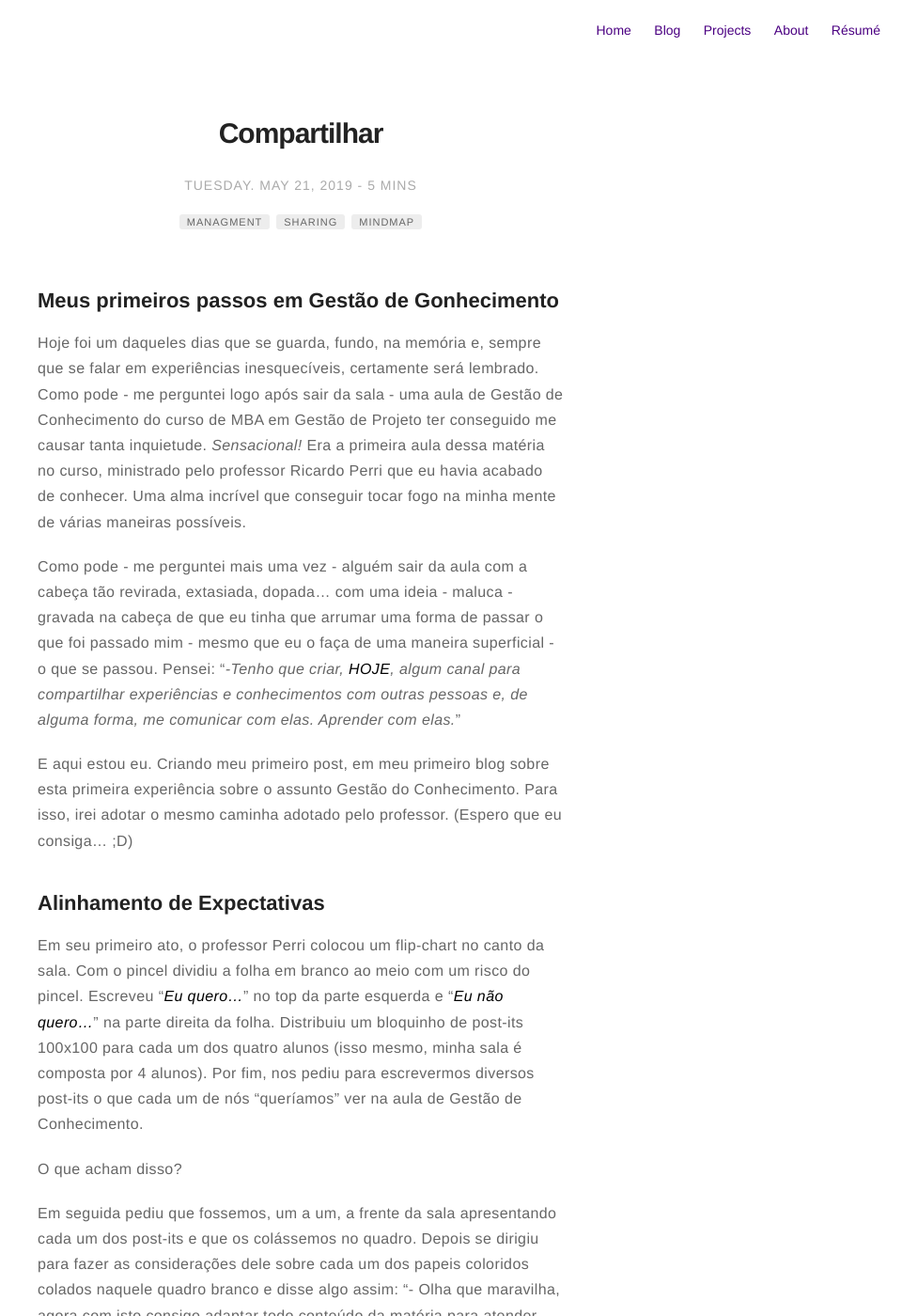
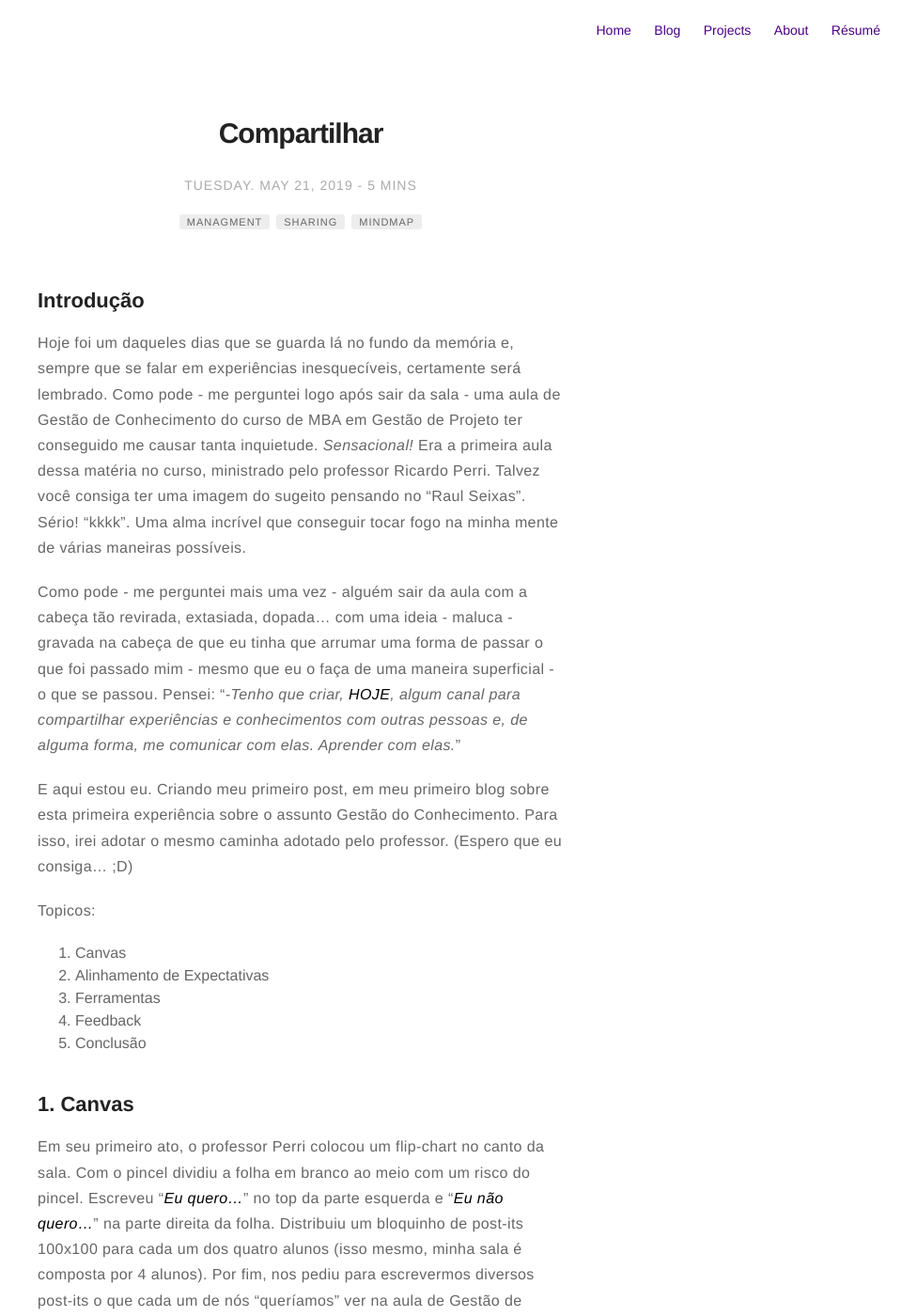
Before and after one commit to marmojezz/marmojezz.github.io, a Jekyll site: the page built from _posts/2019-05-21-gestao-de-conhecimento.markdown, in a window 1280 px wide and 1400 px high. Shown: the whole window at 94% size, without its empty margins (320-1280 px from the left). Built offline with Jekyll 4.4.1, drawn with Linux system fonts in a browser that asks for light colours; comment, search, counter and statistics services are not loaded; some of the changed text lies outside the part shown.

Commit message:
Update 2019-05-21-gestao-de-conhecimento.markdown

```diff
--- a/_posts/2019-05-21-gestao-de-conhecimento.markdown
+++ b/_posts/2019-05-21-gestao-de-conhecimento.markdown
@@ -13,14 +13,13 @@ author: jeffersonaraujo
 description: Compartilhamento do conhecimento humano
 ---
 
-## Meus primeiros passos em Gestão de Gonhecimento
+## Introdução
 
-Hoje foi um daqueles dias que se guarda, fundo, na memória e, sempre que se falar em
+Hoje foi um daqueles dias que se guarda lá no fundo da memória e, sempre que se falar em
 experiências inesquecíveis, certamente será lembrado. Como pode - me perguntei logo após sair
 da sala - uma aula de Gestão de Conhecimento do curso de MBA em Gestão de Projeto ter
 conseguido me causar tanta inquietude. _Sensacional!_ Era a primeira aula dessa matéria no
-curso, ministrado pelo professor Ricardo Perri que eu havia acabado de conhecer. Uma alma
-incrível que conseguir tocar fogo na minha mente de várias maneiras possíveis.
+curso, ministrado pelo professor Ricardo Perri. Talvez você consiga ter uma imagem do sugeito pensando no "Raul Seixas". Sério! "kkkk". Uma alma incrível que conseguir tocar fogo na minha mente de várias maneiras possíveis.
 
 Como pode - me perguntei mais uma vez - alguém sair da aula com a cabeça tão revirada,
 extasiada, dopada... com uma ideia - maluca - gravada na cabeça de que eu tinha que arrumar uma
@@ -33,8 +32,15 @@ E aqui estou eu. Criando meu primeiro post, em meu primeiro blog sobre esta prim
 experiência sobre o assunto Gestão do Conhecimento. Para isso, irei adotar o mesmo caminha
 adotado pelo professor. (Espero que eu consiga... ;D)
 
+Topicos:
+1. Canvas
+2. Alinhamento de Expectativas
+3. Ferramentas
+4. Feedback
+5. Conclusão
 
-## Alinhamento de Expectativas
+
+## 1. Canvas
 Em seu primeiro ato, o professor Perri colocou um flip-chart no canto da sala. Com o pincel
 dividiu a folha em branco ao meio com um risco do pincel. Escreveu "**_Eu quero..._**" no top
 da parte esquerda e "**_Eu não quero..._**" na parte direita da folha. Distribuiu um bloquinho
@@ -48,10 +54,7 @@ Em seguida pediu que fossemos, um a um, a frente da sala apresentando cada um do
 que os colássemos no quadro. Depois se dirigiu para fazer as considerações dele sobre cada um
 dos papeis coloridos colados naquele quadro branco e disse algo assim: "- Olha que maravilha,
 agora com isto consigo adaptar todo conteúdo da matéria para atender todas essas questões
-levantadas". Percebeu? não disse com palavras, mas para mim essa foi a primeira lição da noite.
-Alinhamento de expectativas das partes envolvidas no "projeto aprender gestão de conhecimento".
-Ou ter o "conhecimento" do TODAS as pessoas envolvidas (ou _stackholders_) esperam obter ao
-final. Interessante não é?
+levantadas".
 
 Nos meus escrevi o seguinte:
 
@@ -66,8 +69,13 @@ mudanças.
 E partir de agora, tenho mais 3 metas. Aprender os 3 primeiros itens até o fim das 8 aulas da
 matéria de Gestão de Conhecimento.
 
+## 2. Alinhamento de Expectativas
+Percebeu? não disse com palavras, mas para mim essa foi a primeira lição da noite.
+Alinhamento de expectativas das partes envolvidas no "projeto aprender gestão de conhecimento".
+Ou ter o "conhecimento" do TODAS as pessoas envolvidas (ou _stackholders_) esperam obter ao
+final. Interessante não é?
 
-## Mapa mental (mind map)
+## 3. Mapa mental (mind map)
 
 Nesse momento da aula eu já estava completamente envolvido louco para saber o que viria a
 seguir. Discutimos bastantes sobre como seria a condução das aulas. Até vir a pergunta: "-
@@ -109,10 +117,11 @@ aula atendeu às expectativas que criamos?"
 Perceba que essa pergunta esta totalmente ligada ao primeiro ato da aula. O alinhamento das
 expectativas.
 
+
+## Conclusão
 Sai de lá extasiado, e com a meta de compartilhar. Feito!
-
 Agora são exatamente 1:24 da madrugada de quinta-feira e eu preciso levantar as 5 horas. Mas
-como disse, não podia deixar de fazer esse meu primeiro post. E não será o ultimo.
+como disse, não podia deixar de fazer esse meu primeiro post. E não será o ultimo. Preciso concluir ou o fato de estar compartilhando já diz tudo?
 
 
 Que toda a luz esteja iluminando seus caminhos.
```
Also changed, not shown: other parts of _posts/2019-05-21-gestao-de-conhecimento.markdown (+1 -1 lines).
